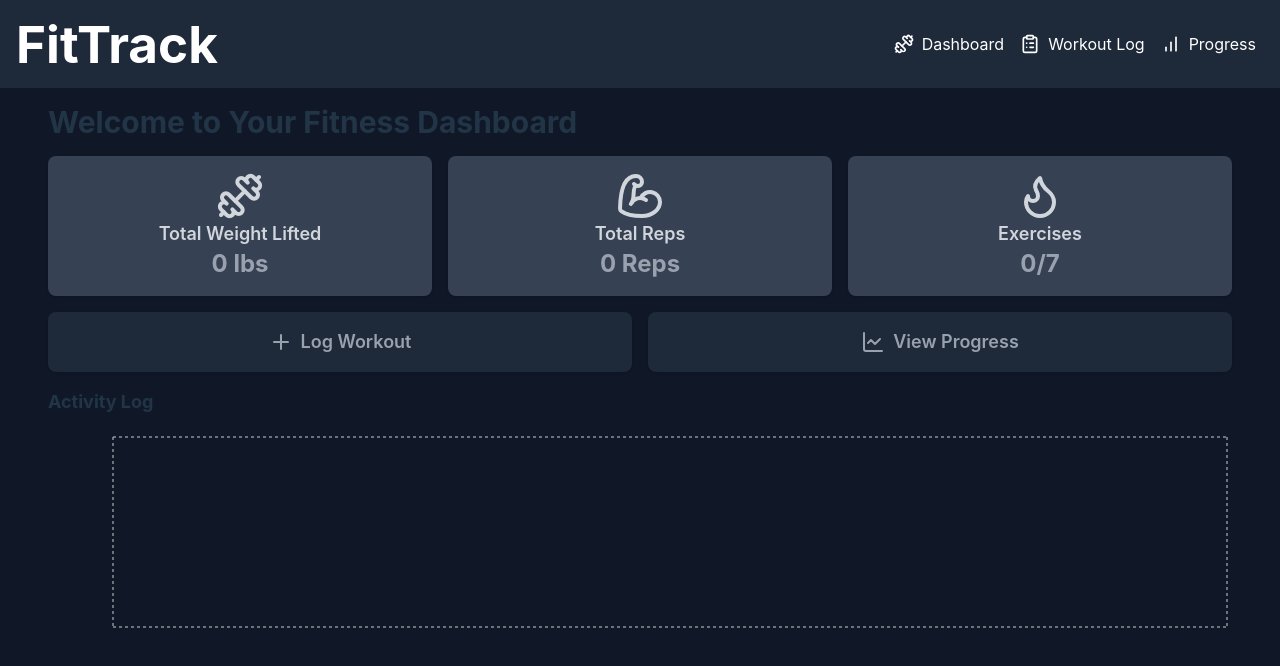
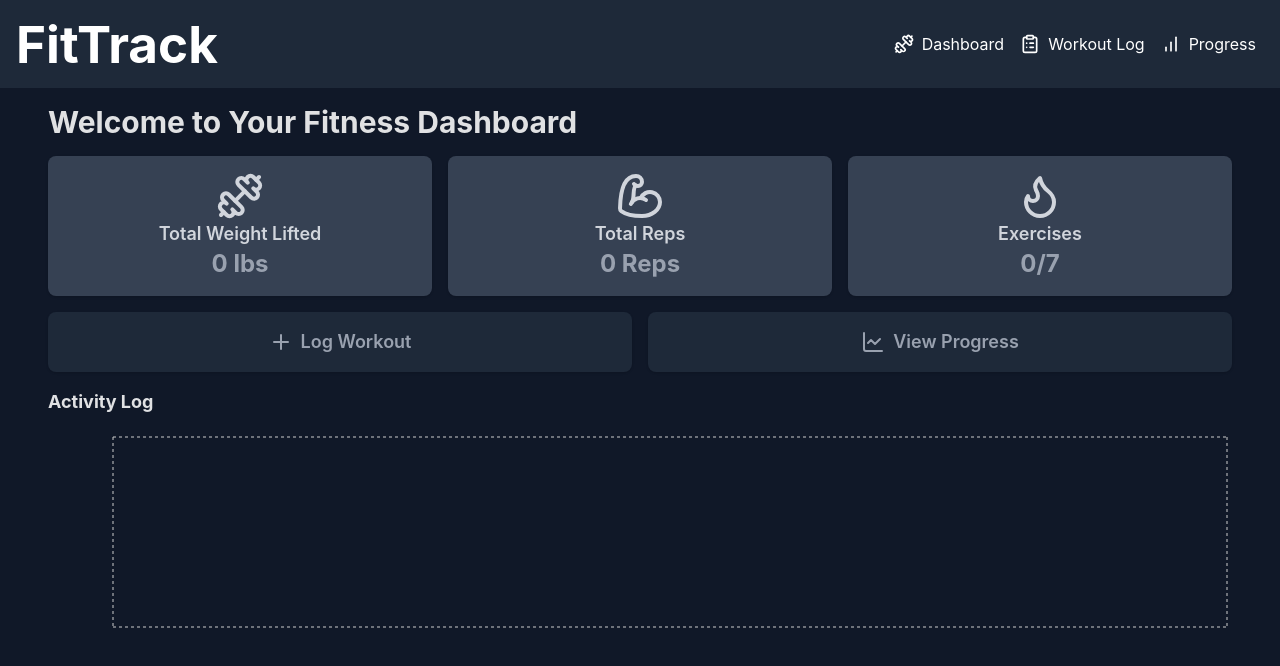
Before and after one commit to GillianoA/fitness-tracker, a React (Vite) app: page / in a window 1280 px wide. Shown: the top 666 px of the page. Built offline with nearby package versions, Linux system fonts and the light colour scheme.

Commit message:
fix: light theme removed

```diff
--- a/src/index.css
+++ b/src/index.css
@@ -8,7 +8,6 @@
   line-height: 1.5;
   font-weight: 400;
 
-  color-scheme: light dark;
   color: rgba(255, 255, 255, 0.87);
   background-color: #242424;
 
@@ -22,13 +21,3 @@ h1 {
   font-size: 3.2em;
   line-height: 1.1;
 }
-
-@media (prefers-color-scheme: light) {
-  :root {
-    color: #213547;
-    background-color: #ffffff;
-  }
-  button {
-    background-color: #f9f9f9;
-  }
-}
```
